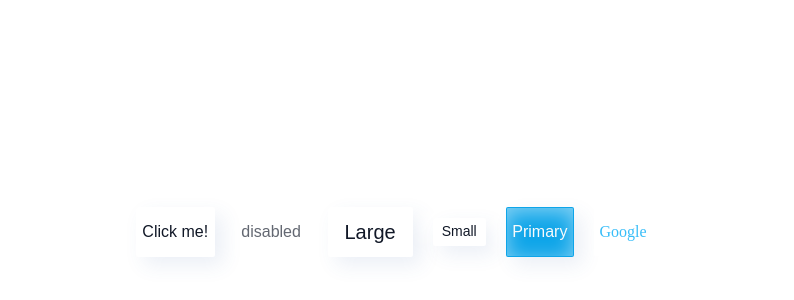
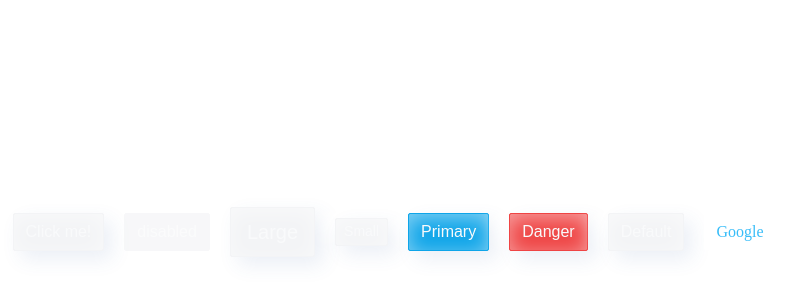
Before and after one commit to AITuring/Archery, a React (Vite) app: page / in a window 1280 px wide. Shown: the part 176-476 px from the top of the page, without its empty margins (246-1040 px from the left). Built offline with nearby package versions, Linux system fonts and the light colour scheme.

Commit message:
目前btn type默认设为default,有问题

```diff
--- a/src/App.tsx
+++ b/src/App.tsx
@@ -19,6 +19,12 @@ function App() {
         btnType={ButtonType.Primary}
       >Primary</Button>
       <Button
+        btnType={ButtonType.Danger}
+      >Danger</Button>
+      <Button
+        btnType={ButtonType.Default}
+      >Default</Button>
+      <Button
         btnType={ButtonType.Link}
         href="http://www.google.com"
       >Google</Button>
--- a/src/components/Button/style.less
+++ b/src/components/Button/style.less
@@ -7,10 +7,10 @@
   text-align: center;
   vertical-align: middle;
   background-image: none;
-  .button(@btn-padding-y, @btn-padding-x, @btn-font-size, @btn-border-radius);
+  .button-size(@btn-padding-y, @btn-padding-x, @btn-font-size, @btn-border-radius, @line-height-base);
   background-color: @white;
   color: @body-color;
-  line-height: @line-height-base;
+  // line-height: @line-height-base;
   border: .12rem solid transparent;
   border-radius: @btn-border-radius;
   margin: 10px;
@@ -42,17 +42,15 @@
 }
 
 .btn-primary {
-  background-color: @primary;
-  // border-color: @primary;
-  color: @gray-50;
+  .button-style(@primary, @primary, @gray-50);
 }
 
-.btn-primary:hover,
-.btn-primary:focus,
-.btn-primary:active {
-  color: @gray-50;
-  background-color: @blue;
-  // border-color: @blue;
+.btn-danger {
+  .button-style(@red, @red, @gray-50);
+}
+
+.btn-default {
+  .button-style(@gray-100, @gray-100, @gray-50);
 }
 
 .btn-link {
@@ -63,13 +61,9 @@
 }
 
 .btn-lg {
-  padding: @btn-padding-y-lg @btn-padding-x-lg;
-  font-size: @btn-font-size-lg;
-  line-height: @line-height-lg;
+  .button-size(@btn-padding-y-lg, @btn-padding-x-lg, @btn-font-size-lg, @btn-border-radius, @line-height-lg);
 }
 
 .btn-sm {
-  padding: @btn-padding-y-sm @btn-padding-x-sm;
-  font-size: @btn-font-size-sm;
-  line-height: @line-height-sm;
+  .button-size(@btn-padding-y-sm, @btn-padding-x-sm, @btn-font-size-sm, @btn-border-radius, @line-height-sm);
 }
--- a/src/style/mixin.less
+++ b/src/style/mixin.less
@@ -1,5 +1,26 @@
-.button(@padding-x, @padding-y, @font-size, @border-radius) {
+.button-size(@padding-y, @padding-x, @font-size, @border-radius, @line-height ) {
   padding: @padding-y @padding-x;
   font-size: @font-size;
   border-radius: @border-radius;
+  line-height: @line-height;
 }
+
+.button-style(@background, @border, @color, @hover-background: lighten(@background, 7.5%), @hover-border: lighten(@border, 10%), @hover-color: @color) {
+  background: @background;
+  border-color: @border;
+  color: @color;
+
+  &:hover {
+    background: @hover-background;
+    border-color: @hover-border;
+    color: @hover-color
+  }
+
+  &.focus,
+  &:focus,
+  &:active {
+    background: @hover-background;
+    border-color: @hover-border;
+    color: @hover-color
+  }
+}
```
